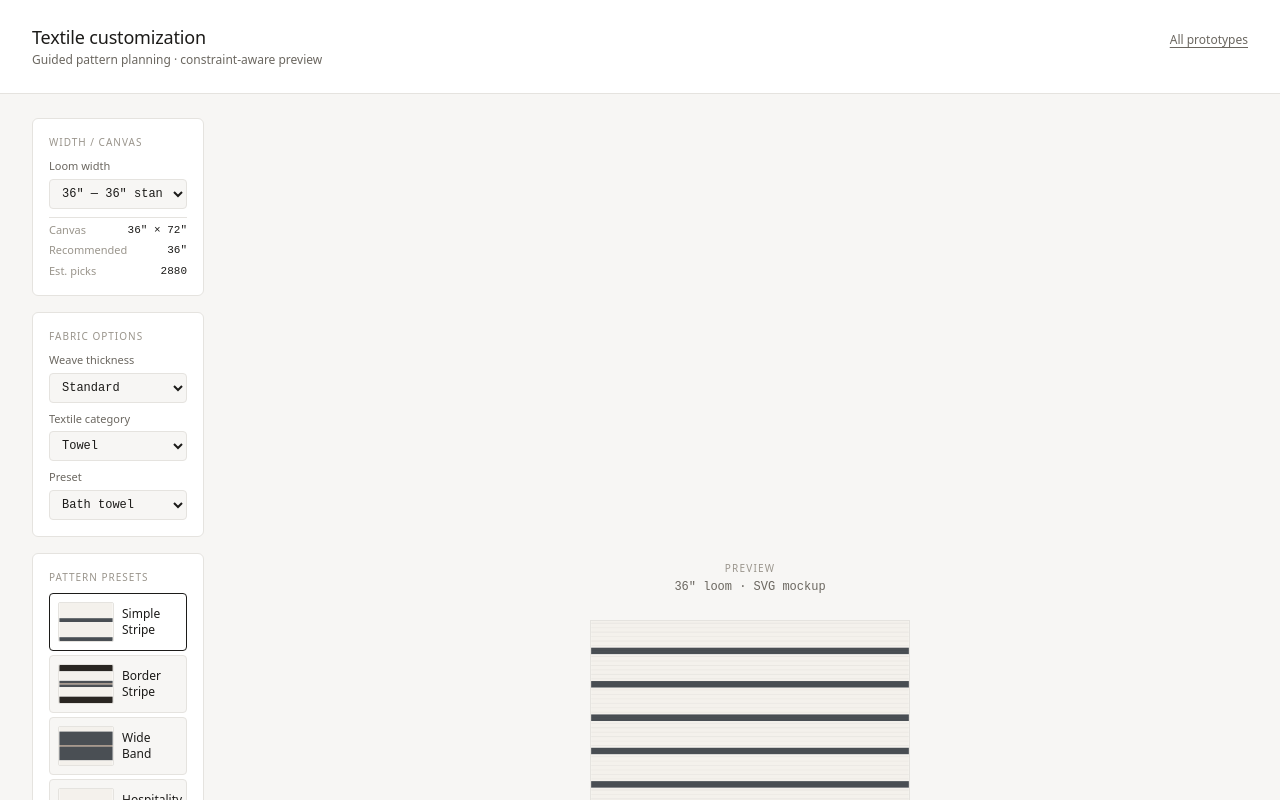
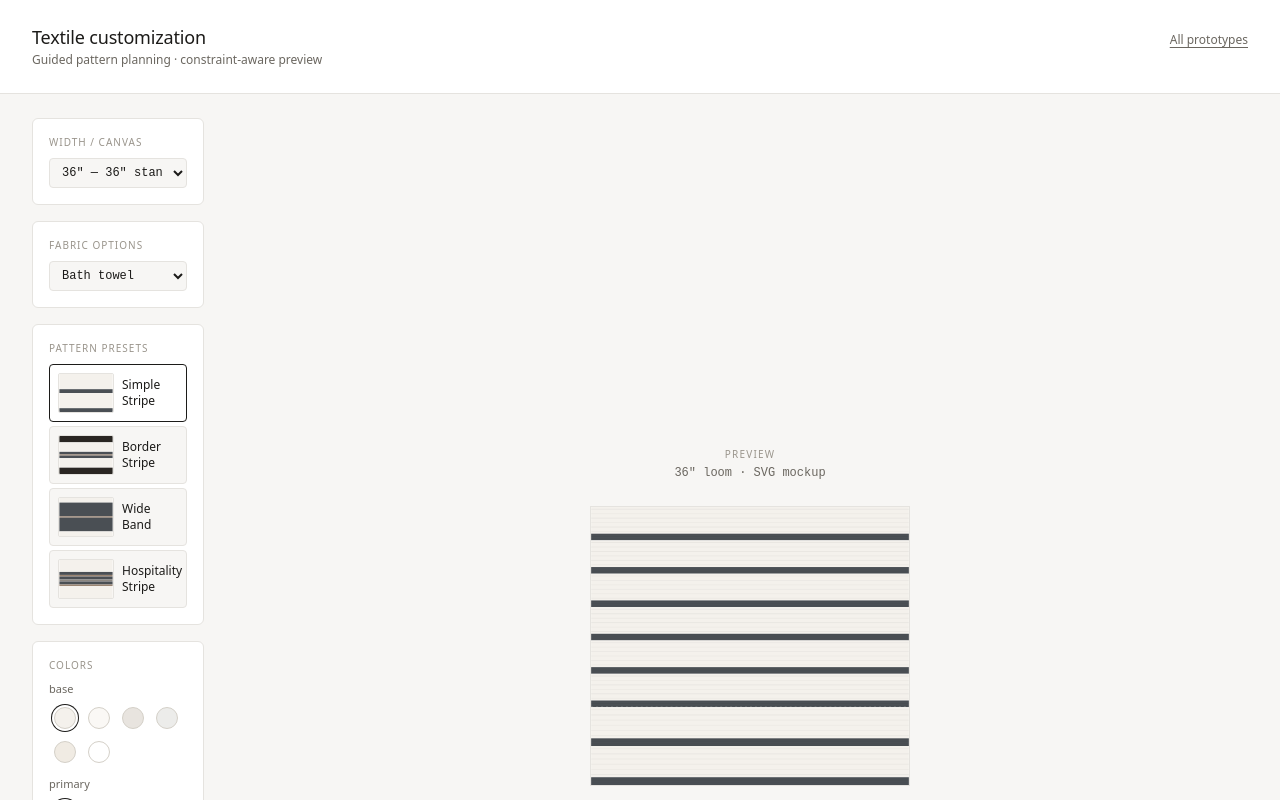
Before and after one commit to Adelina805/kara-weaves-prototype, a Next.js app: page /prototype-1 in a window 1280 px wide. Shown: the top 800 px of the page. Built offline with nearby package versions, Linux system fonts and the light colour scheme.

Commit message:
Refactor ControlsSidebar and CustomizationWorkspace components

```diff
--- a/src/components/ControlsSidebar/ControlsSidebar.module.css
+++ b/src/components/ControlsSidebar/ControlsSidebar.module.css
@@ -36,33 +36,6 @@
   outline-offset: 1px;
 }
 
-.dimensions {
-  display: grid;
-  gap: var(--space-xs);
-  margin: 0;
-  padding-top: var(--space-xs);
-  border-top: 1px solid var(--color-border);
-  font-size: 0.6875rem;
-}
-
-.dimensions div {
-  display: flex;
-  justify-content: space-between;
-  gap: var(--space-sm);
-}
-
-.dimensions dt {
-  margin: 0;
-  color: var(--color-text-subtle);
-  font-weight: 400;
-}
-
-.dimensions dd {
-  margin: 0;
-  font-family: var(--font-mono);
-  color: var(--color-text);
-}
-
 .presets {
   display: flex;
   flex-direction: column;
--- a/src/components/ControlsSidebar/ControlsSidebar.tsx
+++ b/src/components/ControlsSidebar/ControlsSidebar.tsx
@@ -1,11 +1,7 @@
 "use client";
 
 import { customizableColors } from "@/data/color-palettes";
-import {
-  fabricPresetOptions,
-  textileCategoryOptions,
-  weaveThicknessOptions,
-} from "@/data/fabric-options";
+import { fabricOptions } from "@/data/fabric-options";
 import { loomProfiles } from "@/data/loom-profiles";
 import { textileTemplates } from "@/data/templates";
 import type { ConstraintWarning, CustomizationState } from "@/types";
@@ -17,7 +13,6 @@ import styles from "./ControlsSidebar.module.css";
 
 type ControlsSidebarProps = {
   state: CustomizationState;
-  recommendedWidth?: number;
   warnings: ConstraintWarning[];
   onTemplateChange: (templateId: string) => void;
   onLoomChange: (width: number) => void;
@@ -25,65 +20,25 @@ type ControlsSidebarProps = {
     role: keyof CustomizationState["colors"],
     hex: string
   ) => void;
-  onWeaveThicknessChange: (value: string) => void;
-  onTextileCategoryChange: (value: string) => void;
-  onFabricPresetChange: (value: string) => void;
+  onFabricOptionChange: (value: string) => void;
 };
-
-function SelectField({
-  id,
-  label,
-  value,
-  options,
-  onChange,
-}: {
-  id: string;
-  label: string;
-  value: string;
-  options: readonly { id: string; label: string }[];
-  onChange: (value: string) => void;
-}) {
-  return (
-    <label className={styles.field} htmlFor={id}>
-      <span className={styles.fieldLabel}>{label}</span>
-      <select
-        id={id}
-        className={styles.select}
-        value={value}
-        onChange={(e) => onChange(e.target.value)}
-      >
-        {options.map((opt) => (
-          <option key={opt.id} value={opt.id}>
-            {opt.label}
-          </option>
-        ))}
-      </select>
-    </label>
-  );
-}
 
 export function ControlsSidebar({
   state,
-  recommendedWidth,
   warnings,
   onTemplateChange,
   onLoomChange,
   onColorChange,
-  onWeaveThicknessChange,
-  onTextileCategoryChange,
-  onFabricPresetChange,
+  onFabricOptionChange,
 }: ControlsSidebarProps) {
-  const canvasHeightIn = 72;
-  const totalPicksEstimate = Math.round(canvasHeightIn * 40);
-
   return (
     <aside className={styles.sidebar} aria-label="Customization controls">
       <SidebarModule label="Width / canvas">
         <label className={styles.field} htmlFor="loom-width">
-          <span className={styles.fieldLabel}>Loom width</span>
           <select
             id="loom-width"
             className={styles.select}
+            aria-label="Loom width"
             value={state.loomWidth}
             onChange={(e) => onLoomChange(Number(e.target.value))}
           >
@@ -94,48 +49,24 @@ export function ControlsSidebar({
             ))}
           </select>
         </label>
-        <dl className={styles.dimensions}>
-          <div>
-            <dt>Canvas</dt>
-            <dd>
-              {state.loomWidth}″ × {canvasHeightIn}″
-            </dd>
-          </div>
-          {recommendedWidth != null && (
-            <div>
-              <dt>Recommended</dt>
-              <dd>{recommendedWidth}″</dd>
-            </div>
-          )}
-          <div>
-            <dt>Est. picks</dt>
-            <dd>{totalPicksEstimate}</dd>
-          </div>
-        </dl>
       </SidebarModule>
 
       <SidebarModule label="Fabric options">
-        <SelectField
-          id="weave-thickness"
-          label="Weave thickness"
-          value={state.weaveThickness}
-          options={weaveThicknessOptions}
-          onChange={onWeaveThicknessChange}
-        />
-        <SelectField
-          id="textile-category"
-          label="Textile category"
-          value={state.textileCategory}
-          options={textileCategoryOptions}
-          onChange={onTextileCategoryChange}
-        />
-        <SelectField
-          id="fabric-preset"
-          label="Preset"
-          value={state.fabricPreset}
-          options={fabricPresetOptions}
-          onChange={onFabricPresetChange}
-        />
+        <label className={styles.field} htmlFor="fabric-option">
+          <select
+            id="fabric-option"
+            className={styles.select}
+            aria-label="Fabric options"
+            value={state.fabricOption}
+            onChange={(e) => onFabricOptionChange(e.target.value)}
+          >
+            {fabricOptions.map((opt) => (
+              <option key={opt.id} value={opt.id}>
+                {opt.label}
+              </option>
+            ))}
+          </select>
+        </label>
       </SidebarModule>
 
       <SidebarModule label="Pattern presets">
--- a/src/components/CustomizationWorkspace/CustomizationWorkspace.tsx
+++ b/src/components/CustomizationWorkspace/CustomizationWorkspace.tsx
@@ -19,15 +19,12 @@ const initialState: CustomizationState = {
     primary: "#4a4f54",
     accent: "#9a8572",
   },
-  weaveThickness: "standard",
-  textileCategory: "towel",
-  fabricPreset: "bath-towel",
+  fabricOption: "bath-towel",
 };
 
 export function CustomizationWorkspace() {
   const [state, setState] = useState<CustomizationState>(initialState);
 
-  const template = getTemplateById(state.templateId);
   const spec = useMemo(() => generateSpec(state), [state]);
   const warnings = useMemo(() => evaluateConstraints(state), [state]);
 
@@ -38,7 +35,6 @@ export function CustomizationWorkspace() {
       <div className={styles.content}>
         <ControlsSidebar
           state={state}
-          recommendedWidth={template?.recommendedWidth}
           warnings={warnings}
           onTemplateChange={(templateId) => {
             const next = getTemplateById(templateId);
@@ -55,14 +51,8 @@ export function CustomizationWorkspace() {
               colors: { ...s.colors, [role]: hex },
             }))
           }
-          onWeaveThicknessChange={(weaveThickness) =>
-            setState((s) => ({ ...s, weaveThickness }))
-          }
-          onTextileCategoryChange={(textileCategory) =>
-            setState((s) => ({ ...s, textileCategory }))
-          }
-          onFabricPresetChange={(fabricPreset) =>
-            setState((s) => ({ ...s, fabricPreset }))
+          onFabricOptionChange={(fabricOption) =>
+            setState((s) => ({ ...s, fabricOption }))
           }
         />
 
--- a/src/data/fabric-options.ts
+++ b/src/data/fabric-options.ts
@@ -1,19 +1,49 @@
-export const weaveThicknessOptions = [
-  { id: "light", label: "Light weave" },
-  { id: "standard", label: "Standard" },
-  { id: "dense", label: "Dense / towel weight" },
+export type FabricOption = {
+  id: string;
+  label: string;
+  weaveThickness: string;
+  textileCategory: string;
+  fabricPreset: string;
+};
+
+export const fabricOptions: readonly FabricOption[] = [
+  {
+    id: "bath-towel",
+    label: "Bath towel",
+    weaveThickness: "dense",
+    textileCategory: "towel",
+    fabricPreset: "bath-towel",
+  },
+  {
+    id: "hand-towel",
+    label: "Hand towel",
+    weaveThickness: "dense",
+    textileCategory: "towel",
+    fabricPreset: "hand-towel",
+  },
+  {
+    id: "hospitality-set",
+    label: "Hospitality set",
+    weaveThickness: "standard",
+    textileCategory: "hospitality",
+    fabricPreset: "hospitality-set",
+  },
+  {
+    id: "table-runner",
+    label: "Table runner",
+    weaveThickness: "standard",
+    textileCategory: "runner",
+    fabricPreset: "table-runner",
+  },
+  {
+    id: "light-scarf",
+    label: "Light scarf",
+    weaveThickness: "light",
+    textileCategory: "scarf",
+    fabricPreset: "scarf-light",
+  },
 ] as const;
 
-export const textileCategoryOptions = [
-  { id: "towel", label: "Towel" },
-  { id: "runner", label: "Runner" },
-  { id: "scarf", label: "Scarf" },
-  { id: "hospitality", label: "Hospitality linen" },
-] as const;
-
-export const fabricPresetOptions = [
-  { id: "hospitality-set", label: "Hospitality set" },
-  { id: "bath-towel", label: "Bath towel" },
-  { id: "hand-towel", label: "Hand towel" },
-  { id: "scarf-light", label: "Light scarf" },
-] as const;
+export function getFabricOptionById(id: string): FabricOption | undefined {
+  return fabricOptions.find((opt) => opt.id === id);
+}
--- a/src/types/textile.ts
+++ b/src/types/textile.ts
@@ -48,9 +48,7 @@ export interface CustomizationState {
     primary: string;
     accent: string;
   };
-  weaveThickness: string;
-  textileCategory: string;
-  fabricPreset: string;
+  fabricOption: string;
 }
 
 export interface ResolvedStripeLayer {
```
